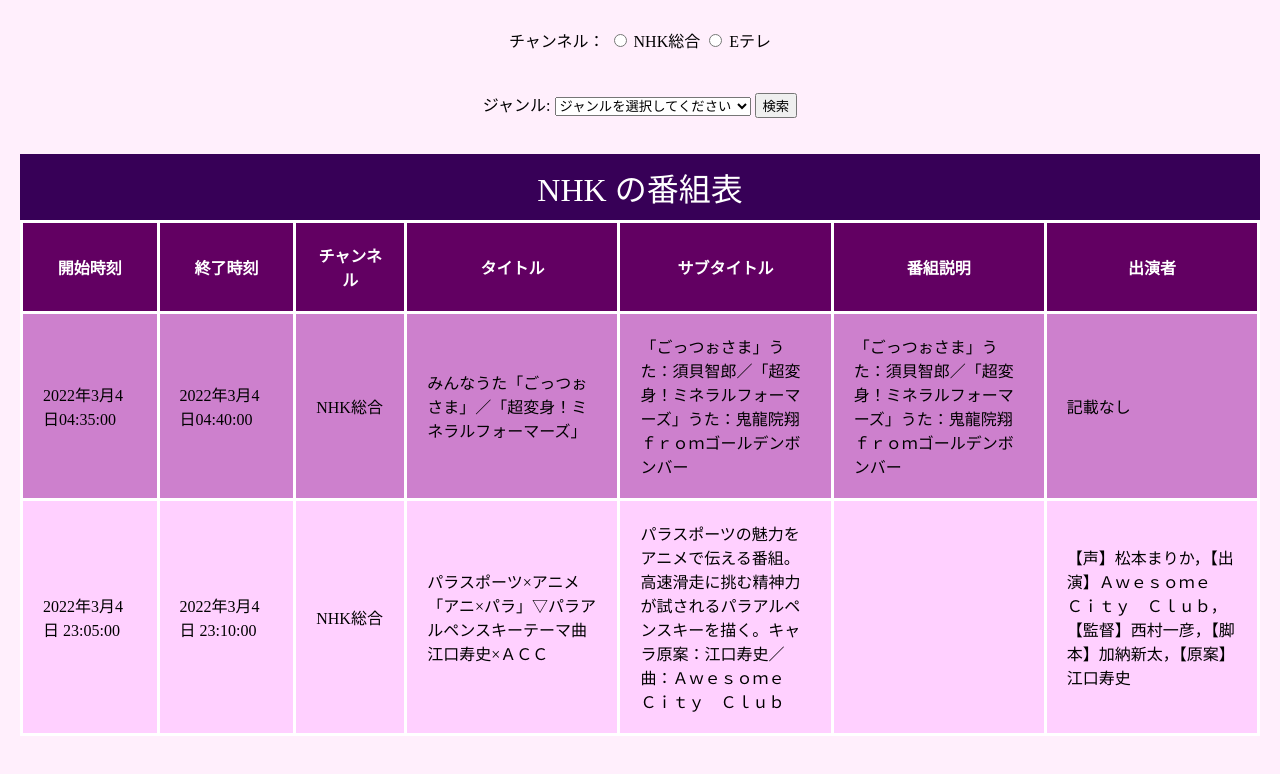
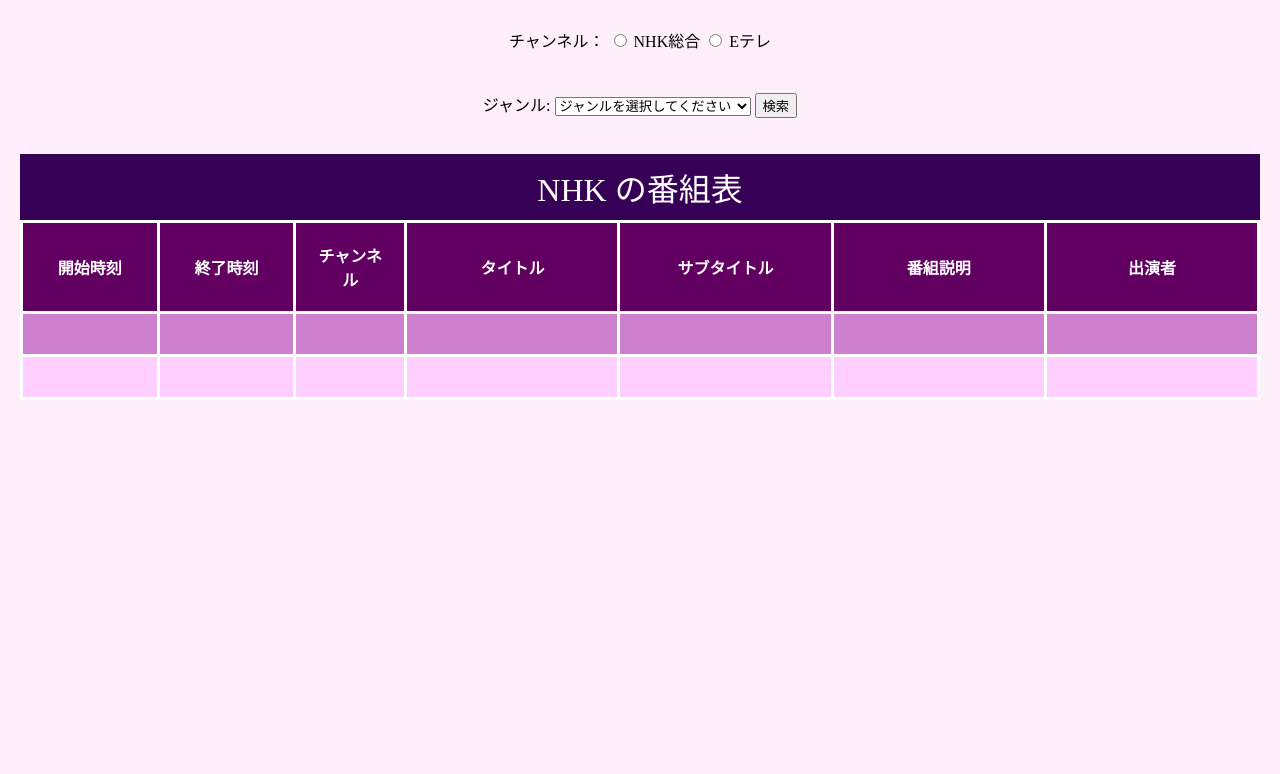
Before and after one commit to G486252024/medialabo, a plain HTML site: page project.html in a window 1280 px wide. Drawn offline with Linux system fonts and the light colour scheme.

```diff
--- a/project.html
+++ b/project.html
@@ -53,22 +53,22 @@
             </thead>
             <tbody>
               <tr>
-                <td>2022年3月4日04:35:00</td>
-                <td>2022年3月4日04:40:00</td>
-                <td>NHK総合</td>
-                <td>みんなうた「ごっつぉさま」／「超変身！ミネラルフォーマーズ」</td>
-                <td>「ごっつぉさま」うた：須貝智郎／「超変身！ミネラルフォーマーズ」うた：鬼龍院翔ｆｒｏｍゴールデンボンバー</td>
-                <td>「ごっつぉさま」うた：須貝智郎／「超変身！ミネラルフォーマーズ」うた：鬼龍院翔ｆｒｏｍゴールデンボンバー</td>
-                <td>記載なし</td>
+                <td></td>
+                <td></td>
+                <td></td>
+                <td></td>
+                <td></td>
+                <td></td>
+                <td></td>
               </tr>
               <tr>
-                <td>2022年3月4日 23:05:00</td>
-                <td>2022年3月4日 23:10:00</td>
-                <td>NHK総合</td>
-                <td>パラスポーツ×アニメ「アニ×パラ」▽パラアルペンスキーテーマ曲江口寿史×ＡＣＣ</td>
-                <td>パラスポーツの魅力をアニメで伝える番組。高速滑走に挑む精神力が試されるパラアルペンスキーを描く。キャラ原案：江口寿史／曲：Ａｗｅｓｏｍｅ　Ｃｉｔｙ　Ｃｌｕｂ</td>
-                <td> </td>
-                <td>【声】松本まりか，【出演】Ａｗｅｓｏｍｅ　Ｃｉｔｙ　Ｃｌｕｂ，【監督】西村一彦，【脚本】加納新太，【原案】江口寿史</td>
+                <td></td>
+                <td></td>
+                <td></td>
+                <td></td>
+                <td></td>
+                <td></td>
+                <td></td>
               </tr>
             </tbody>
         </table>
```
